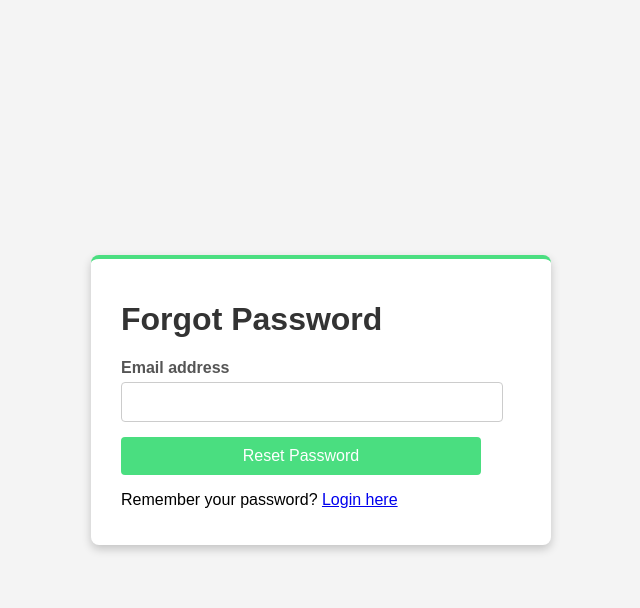
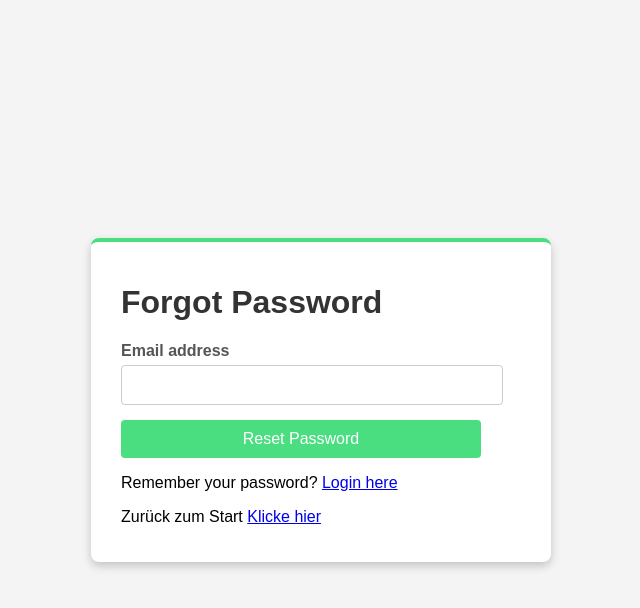
Before and after one commit to Myandr/tennis-website, a Flask app: page /forgot_password in a window 1280 px wide. Shown: the top 608 px of the page, without its empty margins (319-959 px from the left). Run offline with Flask 3, Linux system fonts and the light colour scheme.

Commit message:
Update forgot_password.html

```diff
--- a/templates/forgot_password.html
+++ b/templates/forgot_password.html
@@ -101,6 +101,7 @@
             <button type="submit" class="button">Reset Password</button>
         </form>
         <p>Remember your password? <a href="{{ url_for('login') }}">Login here</a></p>
+        <p>Zurück zum Start <a href="{{ url_for('home') }}">Klicke hier</a></p>
     </div>
 </div>
 
```
